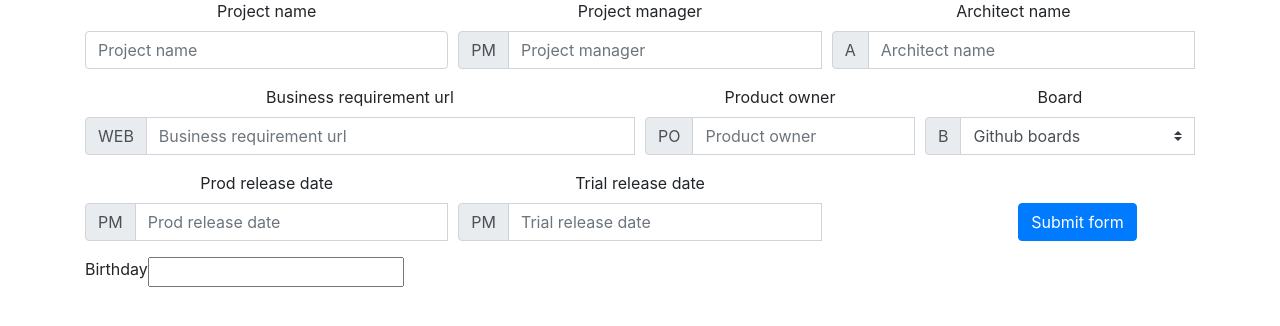
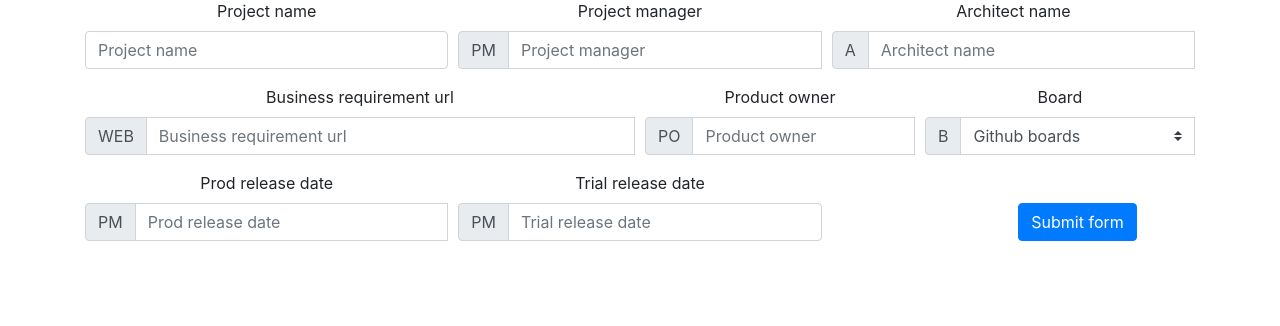
Before and after one commit to moinahmed001/project-estimate, a Flask app: page /test1 in a window 1280 px wide. Shown: the part 161-487 px from the top of the page. Run offline with Flask 2, Linux system fonts and the light colour scheme; some libraries are stand-ins or nearby versions.

```diff
--- a/templates/index.html
+++ b/templates/index.html
@@ -105,10 +105,7 @@
                         <div class="input-group-prepend">
                             <span class="input-group-text" id="inputGroupPrepend">PM</span>
                         </div>
-                        <input type="text" class="form-control js-datepicker" id="trialReleaseDate" placeholder="Trial release date" required>
-                        <div class="invalid-feedback">
-                            Please choose a date from the date picker.
-                        </div>
+                        <input type="text" class="form-control js-datepicker" id="trialReleaseDate" placeholder="Trial release date">
                     </div>
                 </div>
                 <div class="col-md-2 mb-3"></div>
@@ -122,13 +119,6 @@
 
         </form>
 
-        <div class="input-group">
-            <label class="label">Birthday</label>
-            <div class="input-group-icon">
-                <input class="input--style-4 js-datepicker" type="text" name="birthday">
-                <i class="zmdi zmdi-calendar-note input-icon js-btn-calendar"></i>
-            </div>
-        </div>
     </div>
 </div>
 {% endblock %}
```
Also changed, not shown: requirements.txt (added, +30 -0 lines).
